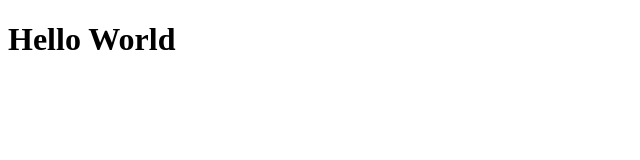
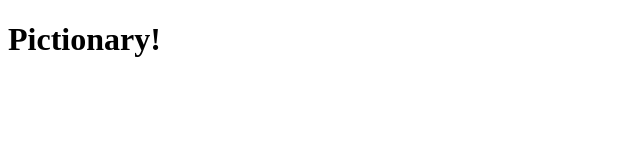
Before and after one commit to jodinkansagor/pictionary-fe, a React app: page / in a window 1280 px wide. Shown: the top 160 px of the page, without its empty margins (0-640 px from the left). Built offline with nearby package versions, Linux system fonts and the light colour scheme.

Commit message:
some components, a service call

```diff
--- a/src/components/App.js
+++ b/src/components/App.js
@@ -1,5 +1,6 @@
 import React from 'react';
+import PictionaryPage from './PictionaryPage';
 
 export default function App() {
-  return <h1>Hello World</h1>;
+  return <PictionaryPage />;
 }
--- /dev/null
+++ b/src/components/PictionaryPage.js
@@ -0,0 +1,12 @@
+import React from 'react';
+import Header from './common/Header';
+
+const PictionaryPage = () => {
+  return (
+    <>
+      <Header />
+    </>
+  );
+};
+
+export default PictionaryPage;
--- /dev/null
+++ b/src/components/common/Header.js
@@ -0,0 +1,9 @@
+import React from 'react';
+
+const Header = () => (
+  <h1>Pictionary!</h1>
+);
+
+Header.propTypes = {};
+
+export default Header;
--- /dev/null
+++ b/src/services/getCard.js
@@ -0,0 +1,4 @@
+export const getCard = () => {
+  return fetch('http://localhost:7891/api/v1/card')
+    .then(res => res.json());
+};
```
Also changed, not shown: src/components/Card.js (added, +19 -0 lines), src/components/common/Footer.js (added).
